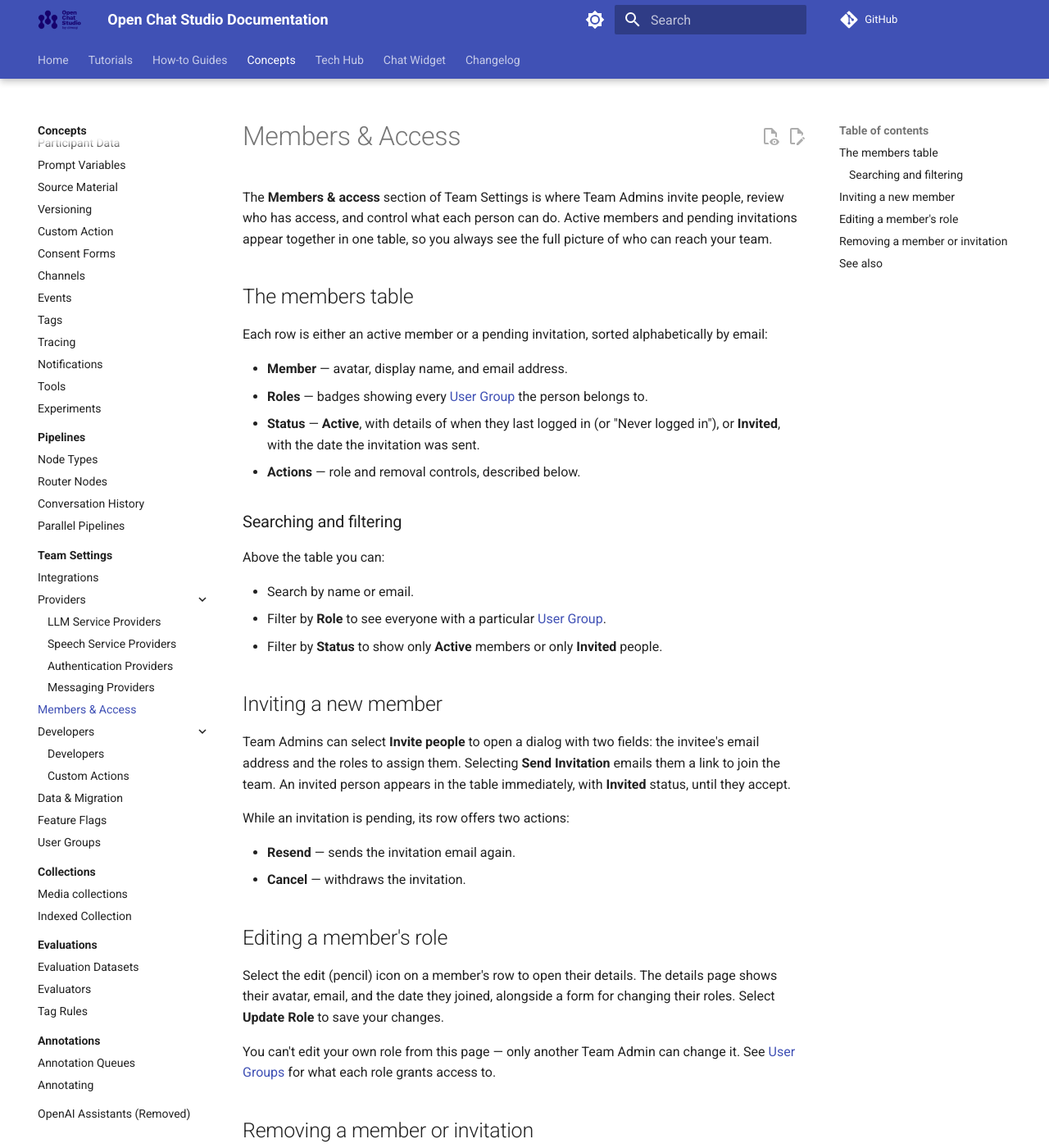
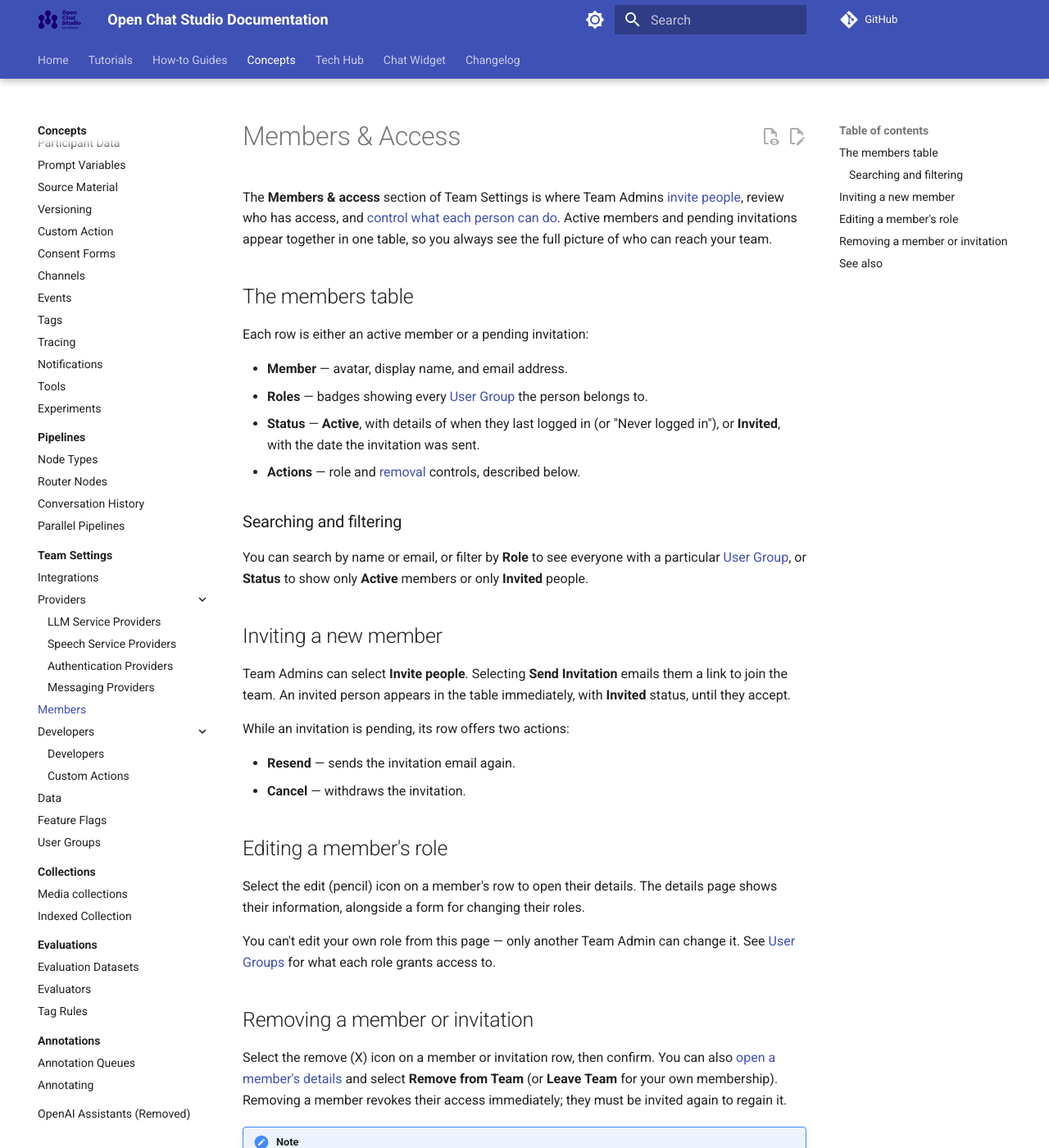
Before and after one commit to dimagi/open-chat-studio-docs, an MkDocs documentation site: the page built from docs/concepts/team/members.md, in a window 1280 px wide and 1400 px high. Shown: the whole window at 82% size. Built offline with MkDocs 1.6.1 and Material for MkDocs 9.7.7, drawn with Linux system fonts in a browser that asks for light colours; a script that is not in the unit is left out; comment, search, counter and statistics services are not loaded; some of the changed text lies outside the part shown.

Commit message:
Manual review: Accuracy, internal linking & simplicity

```diff
--- a/docs/concepts/team/members.md
+++ b/docs/concepts/team/members.md
@@ -1,28 +1,24 @@
 # Members & Access
 
-The **Members & access** section of Team Settings is where Team Admins invite people, review who has access, and control what each person can do.
+The **Members & access** section of Team Settings is where Team Admins [invite people](#inviting-a-new-member), review who has access, and [control what each person can do](#editing-a-members-role).
 Active members and pending invitations appear together in one table, so you always see the full picture of who can reach your team.
 
 ## The members table
 
-Each row is either an active member or a pending invitation, sorted alphabetically by email:
+Each row is either an active member or a pending invitation:
 
 - **Member** — avatar, display name, and email address.
 - **Roles** — badges showing every [User Group](groups.md) the person belongs to.
 - **Status** — **Active**, with details of when they last logged in (or "Never logged in"), or **Invited**, with the date the invitation was sent.
-- **Actions** — role and removal controls, described below.
+- **Actions** — role and [removal](#removing-a-member-or-invitation) controls, described below.
 
 ### Searching and filtering
 
-Above the table you can:
-
-- Search by name or email.
-- Filter by **Role** to see everyone with a particular [User Group](groups.md).
-- Filter by **Status** to show only **Active** members or only **Invited** people.
+You can search by name or email, or filter by **Role** to see everyone with a particular [User Group](groups.md), or **Status** to show only **Active** members or only **Invited** people.
 
 ## Inviting a new member
 
-Team Admins can select **Invite people** to open a dialog with two fields: the invitee's email address and the roles to assign them.
+Team Admins can select **Invite people**.
 Selecting **Send Invitation** emails them a link to join the team.
 An invited person appears in the table immediately, with **Invited** status, until they accept.
 
@@ -34,8 +30,7 @@
 ## Editing a member's role
 
 Select the edit (pencil) icon on a member's row to open their details.
-The details page shows their avatar, email, and the date they joined, alongside a form for changing their roles.
-Select **Update Role** to save your changes.
+The details page shows their information, alongside a form for changing their roles.
 
 You can't edit your own role from this page — only another Team Admin can change it.
 See [User Groups](groups.md) for what each role grants access to.
@@ -43,7 +38,7 @@
 ## Removing a member or invitation
 
 Select the remove (X) icon on a member or invitation row, then confirm.
-You can also open a member's details and select **Remove from Team** (or **Leave Team** for your own membership).
+You can also [open a member's details](#editing-a-members-role) and select **Remove from Team** (or **Leave Team** for your own membership).
 Removing a member revokes their access immediately; they must be invited again to regain it.
 
 !!! note
--- a/mkdocs.yml
+++ b/mkdocs.yml
@@ -171,11 +171,11 @@
         - concepts/team/speech_providers.md
         - concepts/team/authentication_providers.md
         - concepts/team/messaging_providers.md
-      - Members & Access: concepts/team/members.md
+      - Members: concepts/team/members.md
       - Developers:
         - concepts/team/developer.md
         - Custom Actions: concepts/team/custom_actions.md
-      - Data & Migration: concepts/team/data_migration.md
+      - Data: concepts/team/data_migration.md
       - Feature Flags: concepts/team/feature_flags.md
       - User Groups: concepts/team/groups.md
     - Collections:
```
Also changed, not shown: docs/concepts/team/data_migration.md (+4 -4 lines), docs/concepts/team/feature_flags.md (+0 -2 lines), docs/concepts/team/index.md (+4 -5 lines), docs/concepts/team/integrations.md (+3 -16 lines).
